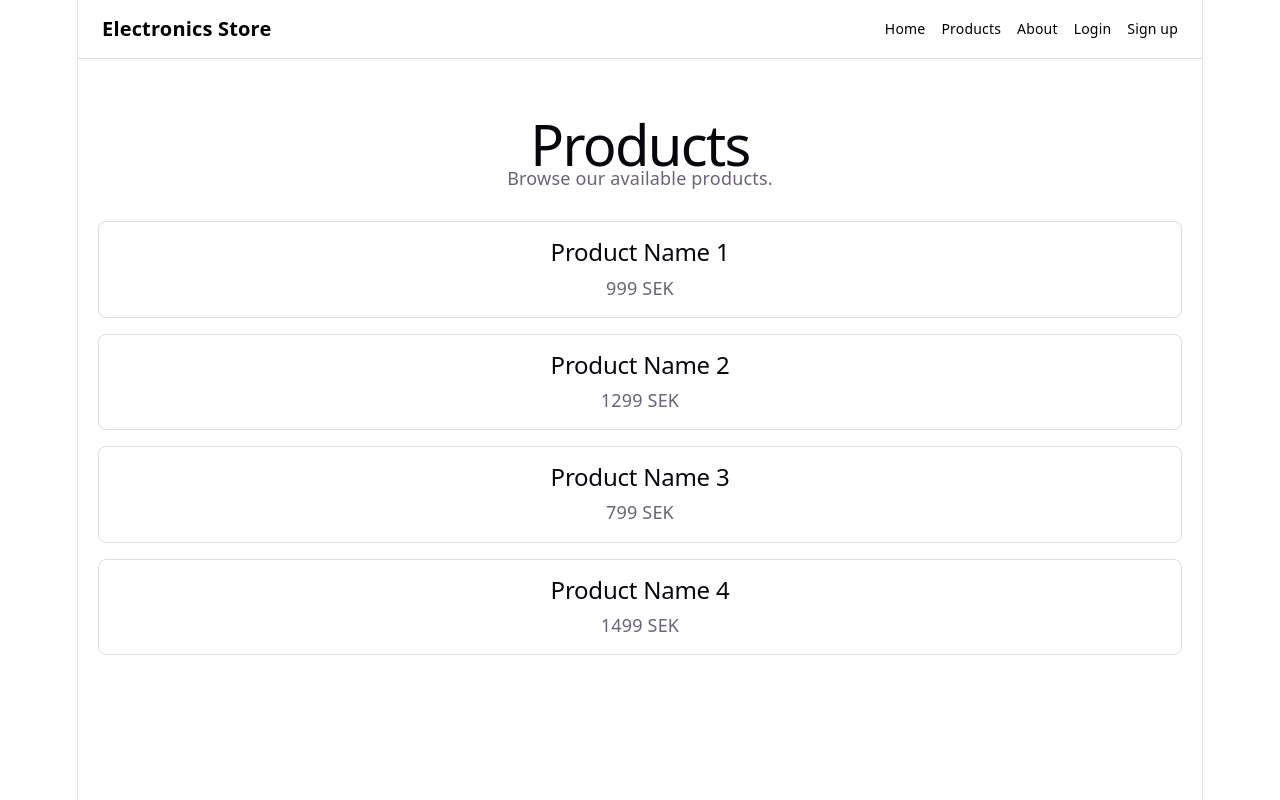
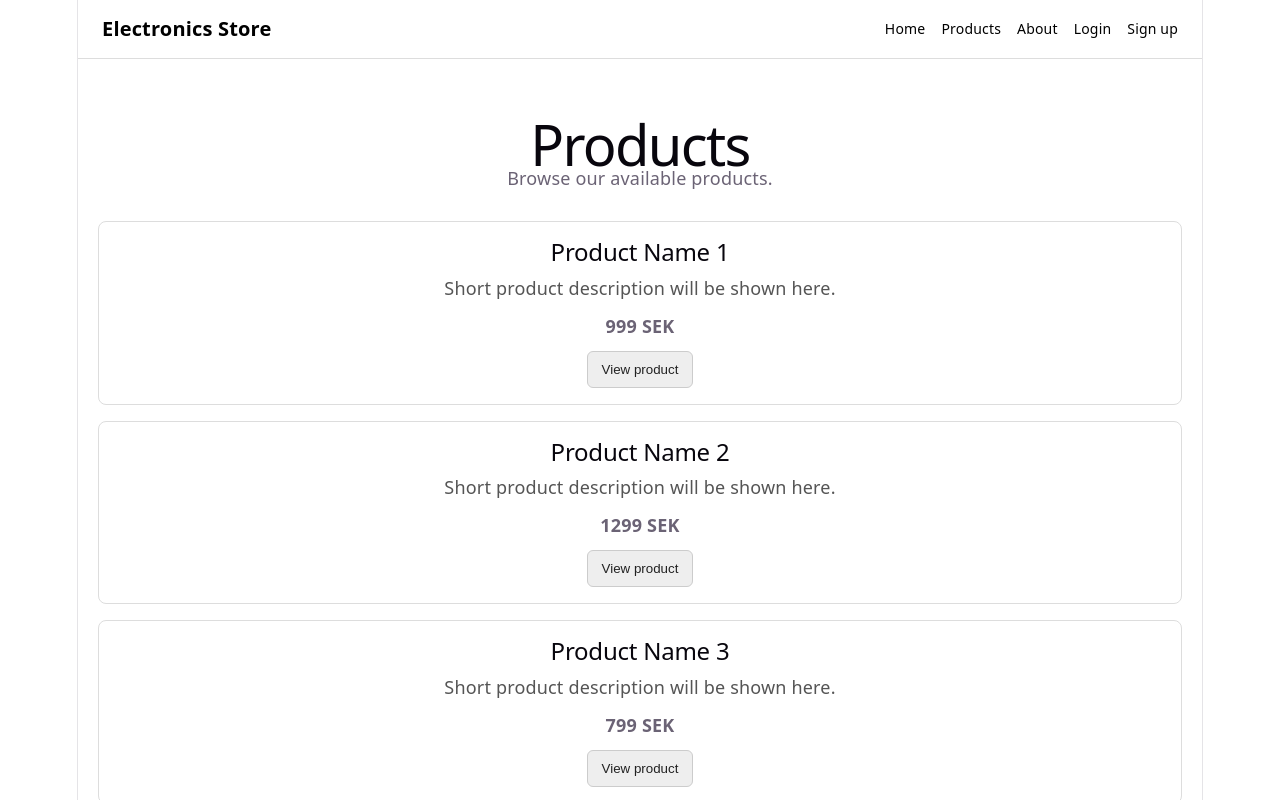
Before and after one commit to aklimson/Online-store, a React app in the folder frontend/: page /products in a window 1280 px wide. Shown: the top 800 px of the page. Built offline with nearby package versions, Linux system fonts and the light colour scheme; the HTML template or start-up script is replaced by a standard one.

Commit message:
Add product descriptions and buttons

```diff
--- a/frontend/src/pages/Products.jsx
+++ b/frontend/src/pages/Products.jsx
@@ -6,21 +6,25 @@ function Products() {
       id: 1,
       name: "Product Name 1",
       price: "999 SEK",
+      description: "Short product description will be shown here.",
     },
     {
       id: 2,
       name: "Product Name 2",
       price: "1299 SEK",
+      description: "Short product description will be shown here.",
     },
     {
       id: 3,
       name: "Product Name 3",
       price: "799 SEK",
+      description: "Short product description will be shown here.",
     },
     {
       id: 4,
       name: "Product Name 4",
       price: "1499 SEK",
+      description: "Short product description will be shown here.",
     },
   ];
 
@@ -35,7 +39,10 @@ function Products() {
         {products.map((product) => (
           <div className="product-item" key={product.id}>
             <h2>{product.name}</h2>
-            <p>{product.price}</p>
+            <p className="product-description">{product.description}</p>
+            <p className="product-price">{product.price}</p>
+
+            <button className="product-button">View product</button>
           </div>
         ))}
       </section>
--- a/frontend/src/styles/Products.css
+++ b/frontend/src/styles/Products.css
@@ -21,3 +21,26 @@
   padding: 16px;
   border-radius: 8px;
 }
+
+.product-description {
+  color: #555555;
+  margin: 8px 0;
+}
+
+.product-price {
+  font-weight: bold;
+  margin: 12px 0;
+}
+
+.product-button {
+  background-color: #eeeeee;
+  color: #222222;
+  border: 1px solid #cccccc;
+  padding: 10px 14px;
+  border-radius: 6px;
+  cursor: pointer;
+}
+
+.product-button:hover {
+  background-color: #e2e2e2;
+}
```
